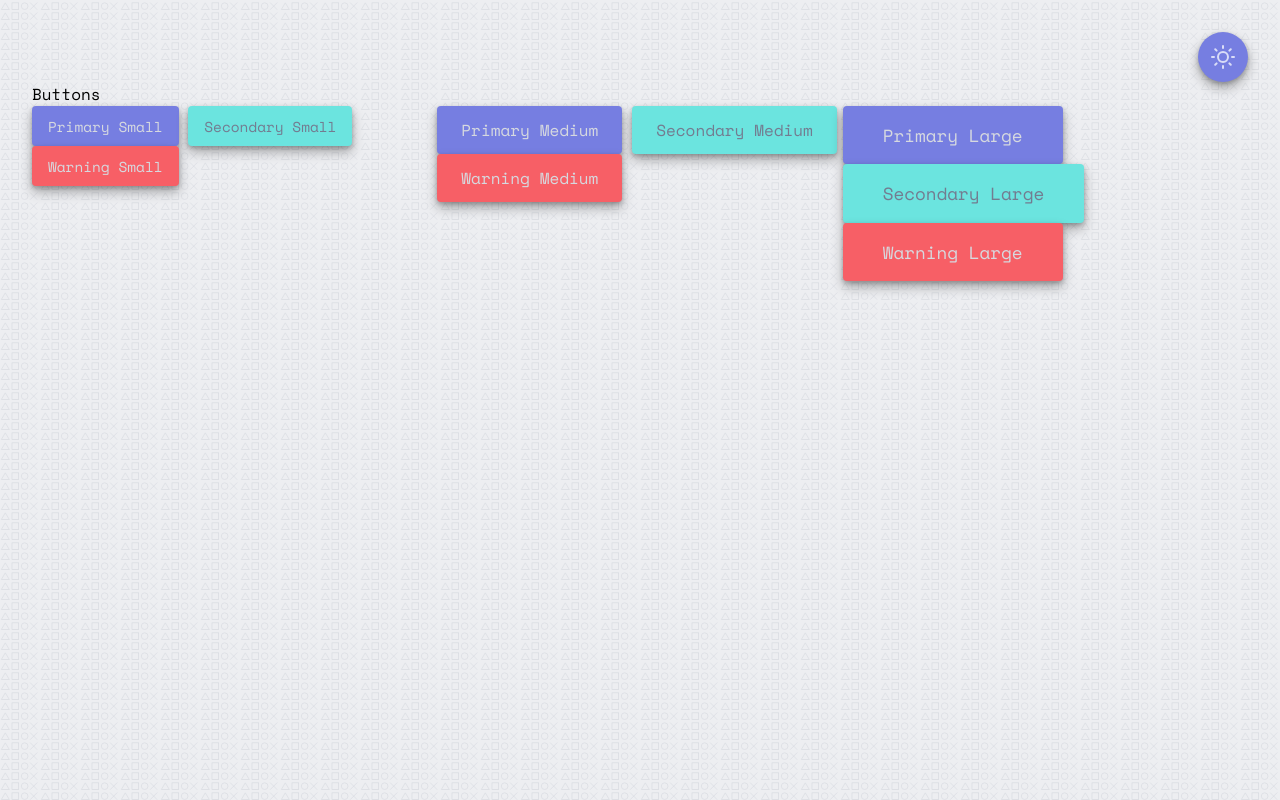
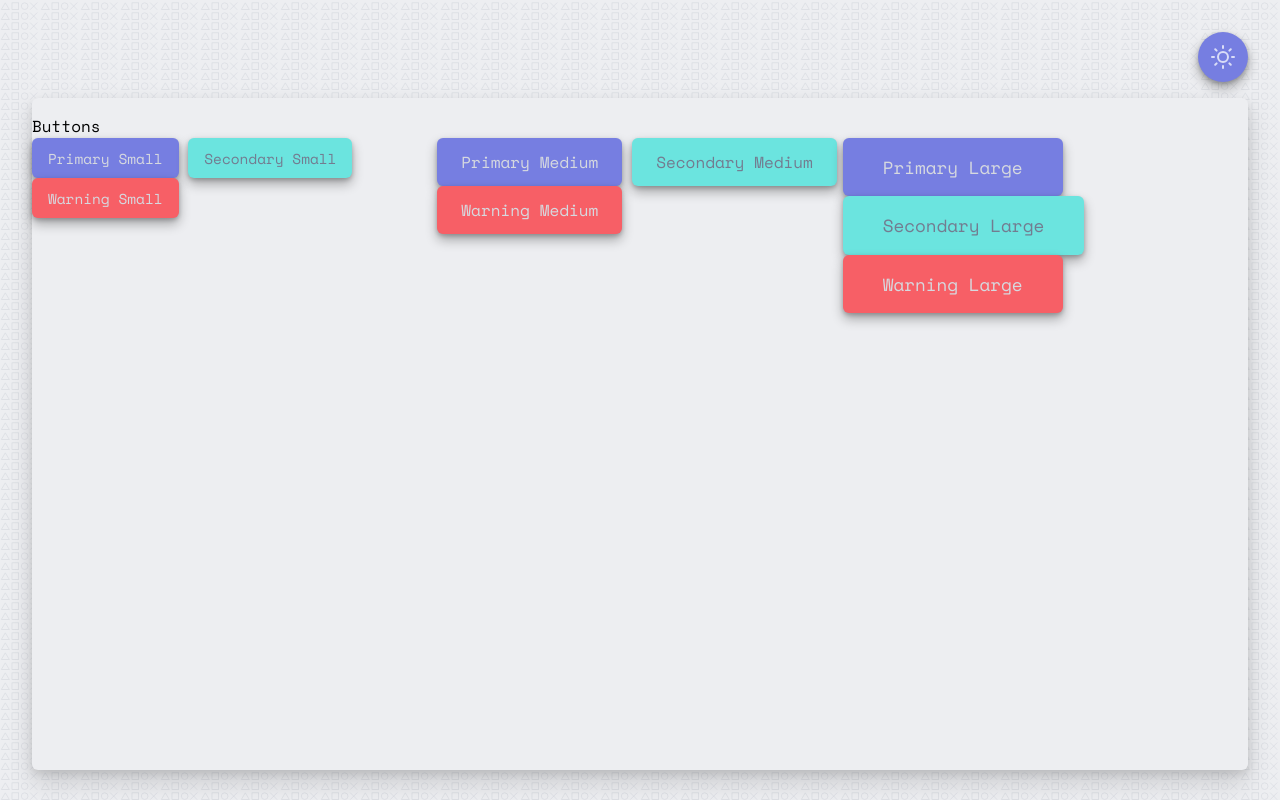
Before and after one commit to danielhoff/playstation-vis, a SvelteKit app: page /style-guide in a window 1280 px wide. Built offline with nearby package versions, Linux system fonts and the light colour scheme.

Commit message:
container component

```diff
--- /dev/null
+++ b/src/lib/components/Container.svelte
@@ -0,0 +1,12 @@
+<!-- the hight here is 100% of viewport while also taking into account the various vertical padding/margins used -->
+<div class="
+    bg-(--background-color)
+    mt-(--space-md)
+    py-(--space-md)
+    rounded-md
+    w-full
+    h-[calc(100dvh-var(--space-lg)*2-var(--space-md)*4)]
+    shadow-(--box-shadow-container)
+    ">
+    <slot></slot>
+</div>
--- a/src/lib/components/ui-library/Button.svelte
+++ b/src/lib/components/ui-library/Button.svelte
@@ -49,7 +49,7 @@
         onclick={onClick}
         class="{`
             cursor-pointer
-            rounded-sm
+            rounded-md
             ${sizeVariants[size]}
             ${typeVariantsBtn[type]}
             shadow-(--box-shadow-primary)
--- a/src/routes/style-guide/+page.svelte
+++ b/src/routes/style-guide/+page.svelte
@@ -1,8 +1,10 @@
 
 <script lang="ts">
+    import Container from '$lib/components/Container.svelte';
     import Button from '$lib/components/ui-library/Button.svelte';
 </script>
 
+<Container>
     <h2>Buttons</h2>
     <div class="flex">
         <div class="w-8 flex-1">
@@ -23,3 +25,4 @@
             <Button label="Warning Large" size="lg" type="warning"></Button>
         </div>
     </div>
+</Container>
--- a/src/styles/variables/colors.css
+++ b/src/styles/variables/colors.css
@@ -64,4 +64,9 @@
     --color-ps-grey-800: oklch(39.423% 0.02135 267.49);
     --color-ps-grey-900: oklch(28.943% 0.01523 269.15);
     --color-ps-grey-950: oklch(23.508% 0.01006 268.25);
+
+    --box-shadow-primary: 0 6px 12px rgba(0,0,0,0.3), 0 2px 4px rgba(0,0,0,0.2);
+    --box-shadow-primary-hover: 0 10px 20px rgba(0,0,0,0.35), 0 4px 8px rgba(0,0,0,0.25);
+
+    --box-shadow-container: 0 12px 24px rgba(0, 0, 0, 0.15), 0 4px 8px rgba(0, 0, 0, 0.1);
 }
--- a/src/styles/variables/spacing.css
+++ b/src/styles/variables/spacing.css
@@ -9,7 +9,4 @@
   --btn-sm: 0.5rem 1rem;
   --btn-md: 0.75rem 1.5rem;
   --btn-lg: 1rem 2.5rem;
-
-  --box-shadow-primary: 0 6px 12px rgba(0,0,0,0.3), 0 2px 4px rgba(0,0,0,0.2);
-  --box-shadow-primary-hover: 0 10px 20px rgba(0,0,0,0.35), 0 4px 8px rgba(0,0,0,0.25);
 }
```
Lines whose indentation alone changed are shown as unchanged.
